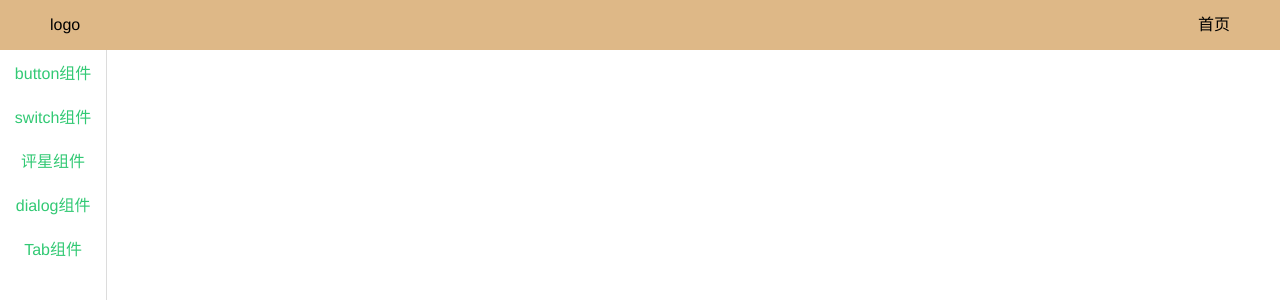
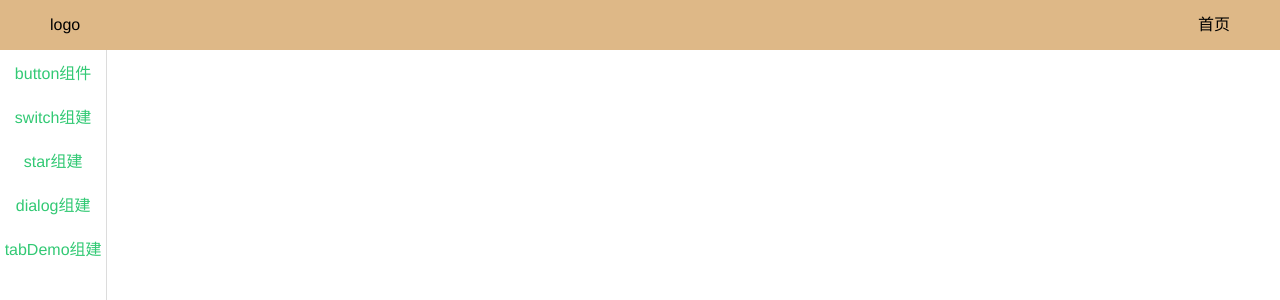
Before and after one commit to xiaoFeng5210/vue3-gulu, a Vue app: page /#/doc in a window 1280 px wide. Shown: the top 300 px of the page. Built offline with nearby package versions, Linux system fonts and the light colour scheme; a small style sheet from the web is missing.

Commit message:
menu列表优化

```diff
--- /dev/null
+++ b/src/utils/menuList.ts
@@ -0,0 +1,27 @@
+type Menu = {
+  route: string;
+  name: string;
+};
+
+export const menuList: Menu[] = [
+  {
+    route: "/doc/button",
+    name: "button组件",
+  },
+  {
+    route: "/doc/switch",
+    name: "switch组建",
+  },
+  {
+    route: "/doc/star",
+    name: "star组建",
+  },
+  {
+    route: "/doc/dialog",
+    name: "dialog组建",
+  },
+  {
+    route: "/doc/tabDemo",
+    name: "tabDemo组建",
+  },
+];
--- a/src/views/Doc.vue
+++ b/src/views/Doc.vue
@@ -3,10 +3,11 @@
         <Topnav />
         <div class="content">
             <aside v-if="menuVisible" class="aside">
-                <div class="button aside_item">
-                    <router-link to="/doc/button" class="aside__style">button组件</router-link>
+                <div class="button aside_item"
+                 v-for="item, index in menus" :key="index">
+                    <router-link :to="item.route" class="aside__style">{{item.name}}</router-link>
                 </div>
-                <div class="switch aside_item">
+                <!-- <div class="switch aside_item">
                     <router-link to="/doc/switch" class="aside__style">switch组件</router-link>
                 </div>
                 <div class="star aside_item">
@@ -17,7 +18,7 @@
                 </div>
                 <div class="star aside_item">
                     <router-link to="/doc/tabDemo" class="aside__style">Tab组件</router-link>
-                </div>
+                </div> -->
                 <!-- <div class="star aside_item">
                     <router-link to="/doc/formDemo" class="aside__style">表单组件</router-link>
                 </div>-->
@@ -31,9 +32,12 @@
 
 <script lang="ts">
 import Topnav from "../components/Topnav.vue";
+import { menuList } from "../utils/menuList"
 import {
     inject,
     onMounted,
+    reactive,
+    ref,
     Ref
 } from "vue";
 export default {
@@ -41,13 +45,17 @@ export default {
         Topnav
     },
     setup() {
+        const menus = reactive(menuList)
+        const showMenuIndex = ref<number>(0)
         const menuVisible = inject<Ref<boolean>>("menuVisible");
         const isShowHome = inject<Ref<boolean>>("isShowHome");
         onMounted(() => {
             isShowHome.value = true;
         })
         return {
-            menuVisible
+            menuVisible,
+            showMenuIndex,
+            menus
         };
     }
 };
@@ -56,6 +64,10 @@ export default {
 <style lang="scss" scoped>
 .content {
     display: flex;
+    select_menu: {
+        background: burlywood;
+        color: white;
+    }
 
     .aside {
         width: 120px;
```
Also changed, not shown: 1 other file (tests, documents, lock files or other folders).
